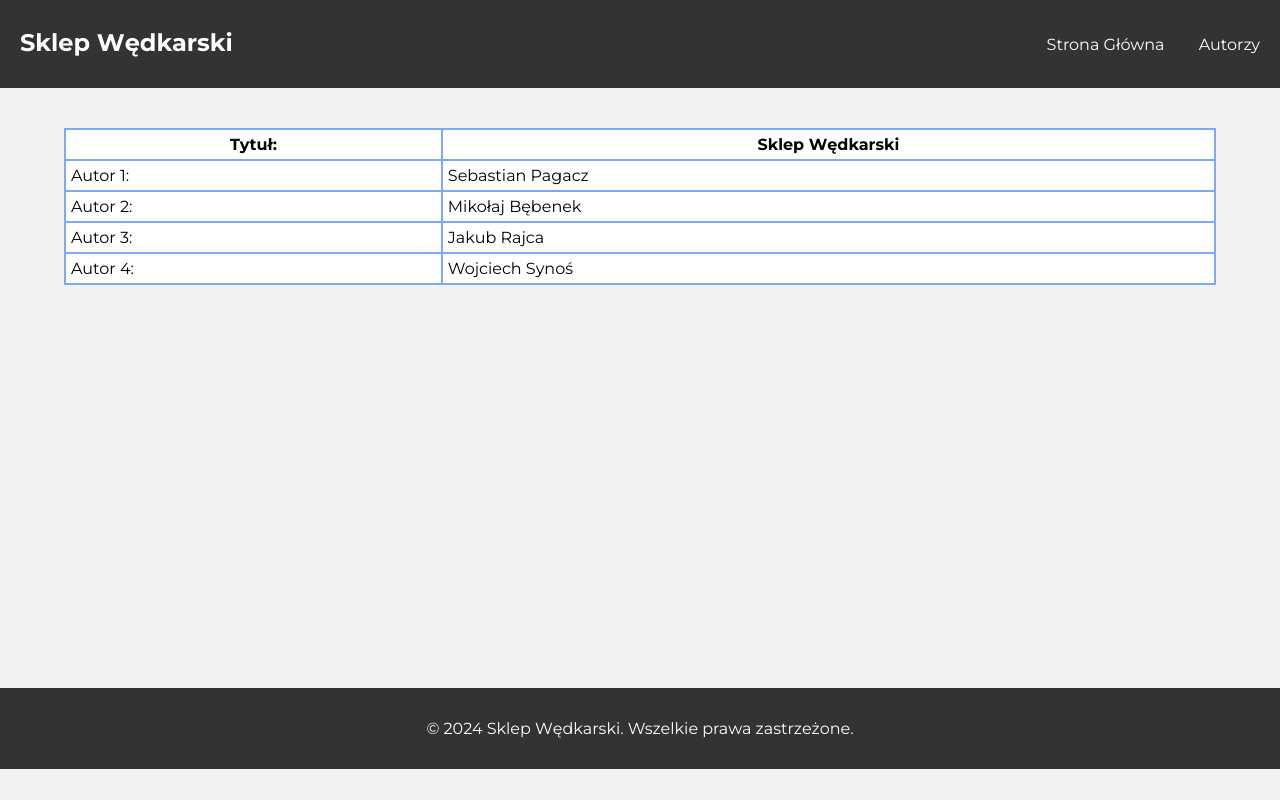
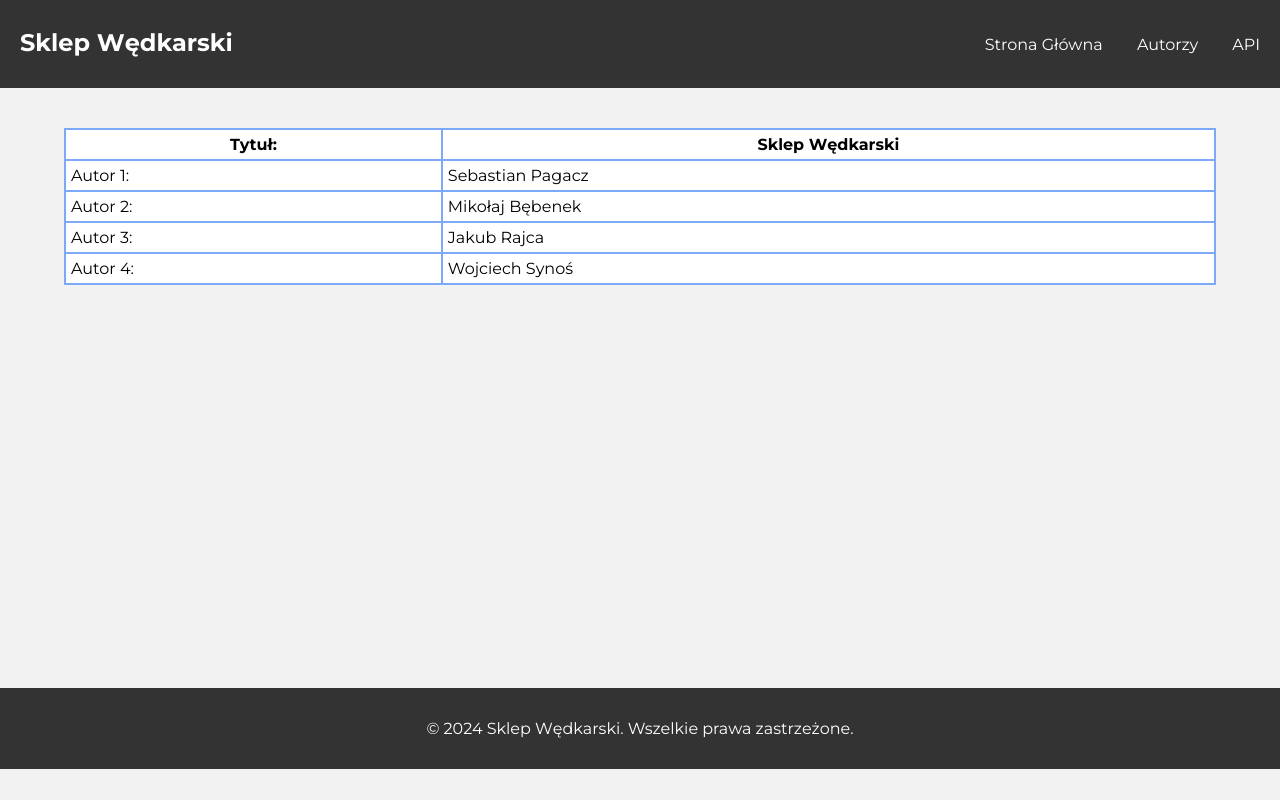
Before and after one commit to SebastianPagacz/EDI, a plain HTML site: page autorzy.html in a window 1280 px wide. Drawn offline with Linux system fonts and the light colour scheme; a script that the page names is missing.

Commit message:
Update autorzy.html
menu addition

```diff
--- a/autorzy.html
+++ b/autorzy.html
@@ -18,6 +18,7 @@
                 <ul>
                     <li><a href="index.html">Strona Główna</a></li>
                     <li><a href="autorzy.html">Autorzy</a></li>
+                    <li><a href="api_strona.html">API</a></li>
                 </ul>
             </nav>
             <div class = "clear_both"></div>
```
